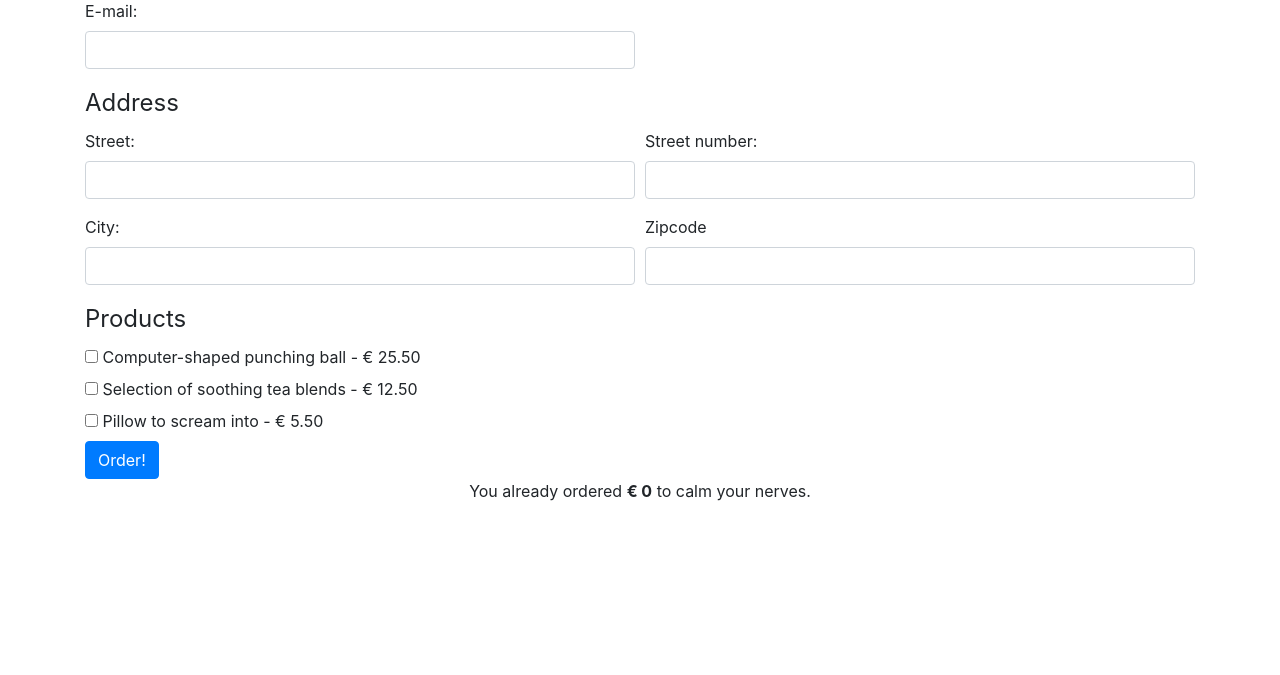
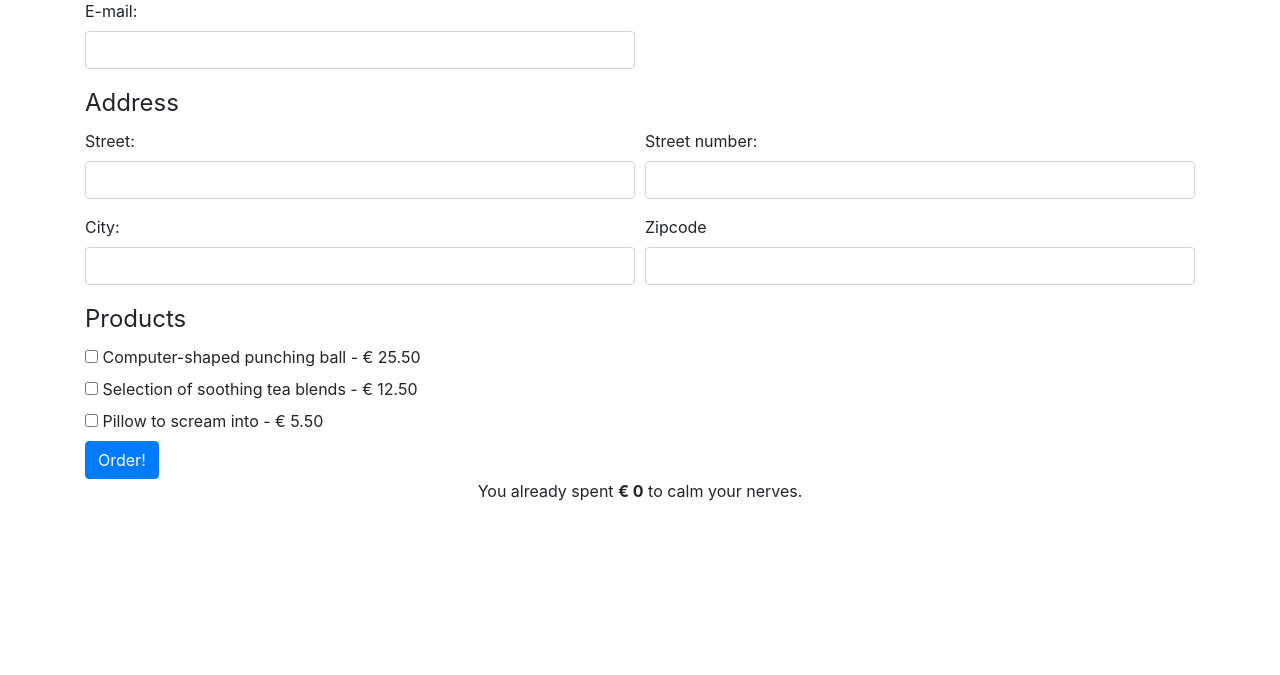
Before and after one commit to becodeorg/Verou-5-the-order-form-anaissnnk, a PHP site: page /index.php in a window 1280 px wide. Shown: the part 57-732 px from the top of the page. Run offline with PHP 8.4, Linux system fonts and the light colour scheme.

Commit message:
Correct typo

```diff
--- a/form-view.php
+++ b/form-view.php
@@ -74,7 +74,7 @@
         <button type="submit" class="btn btn-primary">Order!</button>
     </form>
 
-    <footer>You already ordered <strong>&euro; <?php echo $totalValue ?></strong> to calm your nerves.</footer>
+    <footer>You already spent <strong>&euro; <?php echo $totalValue ?></strong> to calm your nerves.</footer>
 </div>
 
 <style>
```
